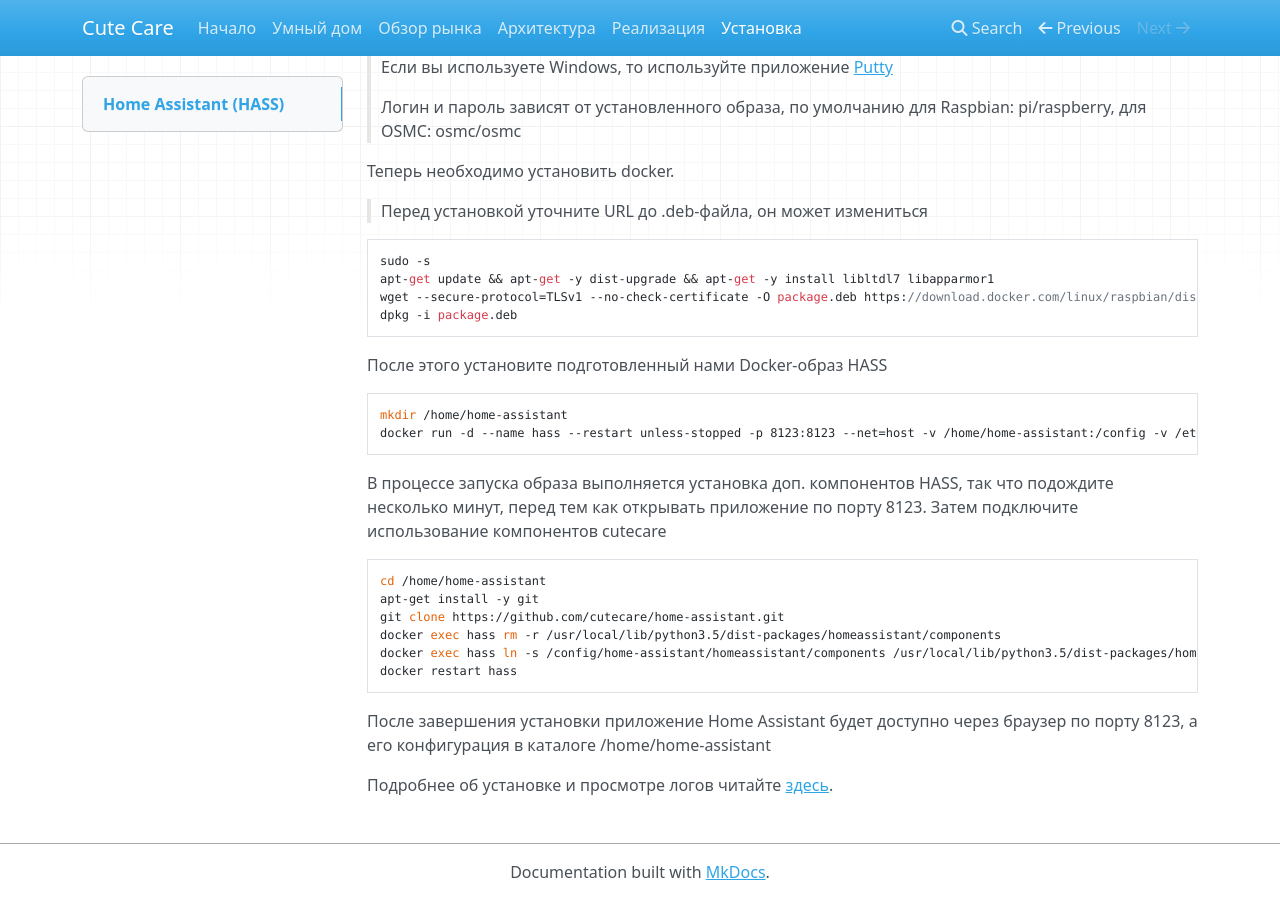
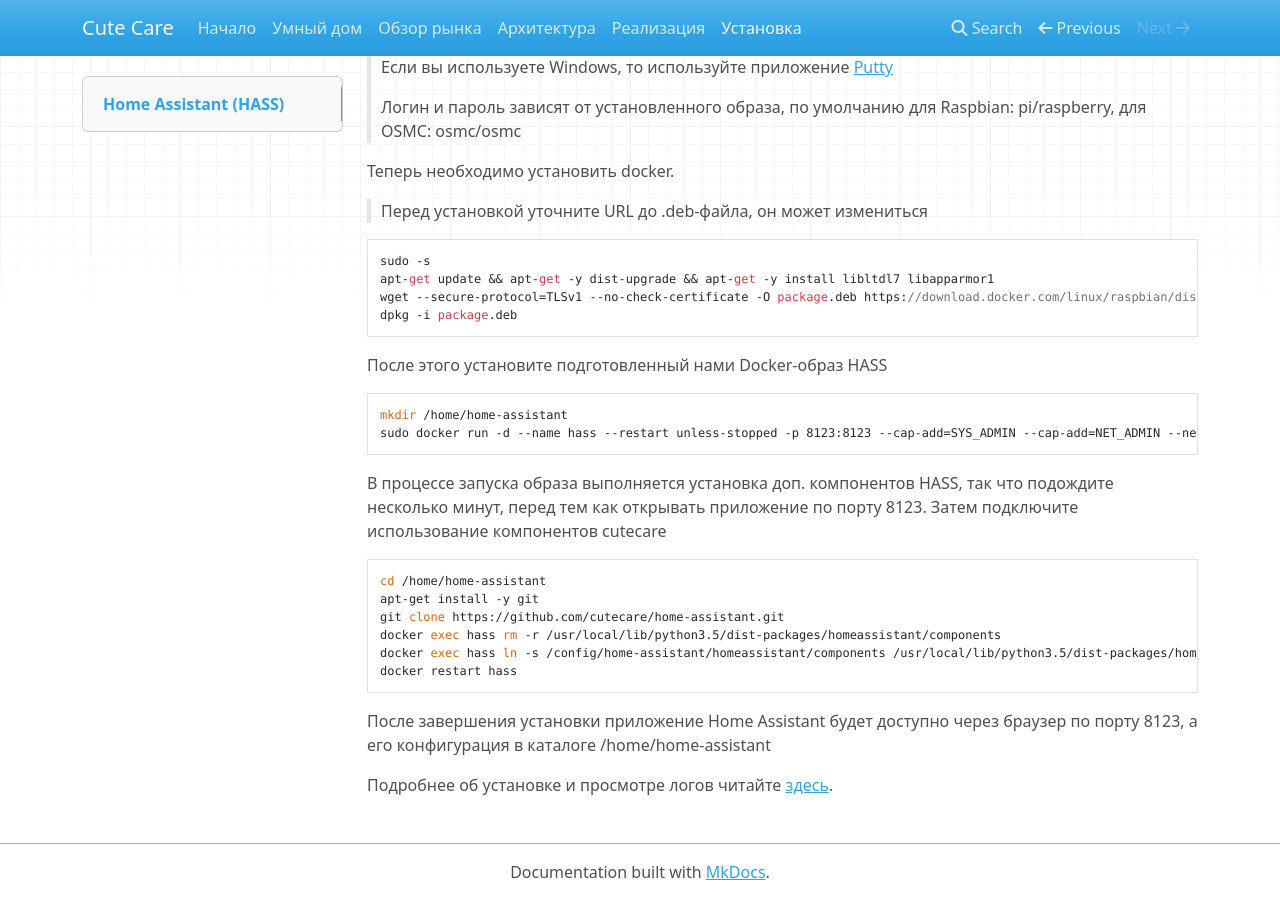
Before and after one commit to cutecare/cutecare-docs, an MkDocs documentation site: the page built from docs/Установка.md, in a window 1280 px wide and 900 px high, scrolled down 655 px. Built offline with MkDocs 1.6.1, drawn with Linux system fonts in a browser that asks for light colours; nearby versions of some CDN libraries; old or Windows-style settings are respelled for this version of MkDocs.

Commit message:
Update Установка.md

````diff
--- a/docs/Установка.md
+++ b/docs/Установка.md
@@ -36,7 +36,7 @@ dpkg -i package.deb
 
 ```
 mkdir /home/home-assistant
-docker run -d --name hass --restart unless-stopped -p 8123:8123 --net=host -v /home/home-assistant:/config -v /etc/localtime:/etc/localtime:ro cutecare/rpi-home-assistant:latest
+sudo docker run -d --name hass --restart unless-stopped -p 8123:8123 --cap-add=SYS_ADMIN --cap-add=NET_ADMIN --net=host -v /home/home-assistant:/config -v /etc/localtime:/etc/localtime:ro cutecare/rpi-home-assistant:latest
 ```
 
 В процессе запуска образа выполняется установка доп. компонентов HASS, так что подождите несколько минут, перед тем как открывать приложение по порту 8123. Затем подключите использование компонентов cutecare
````
